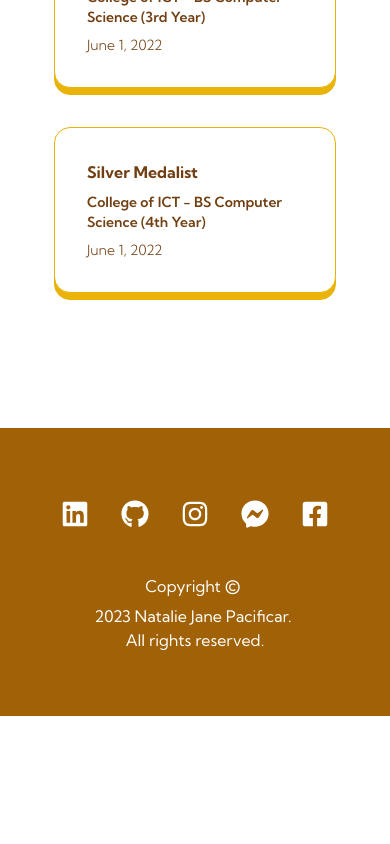
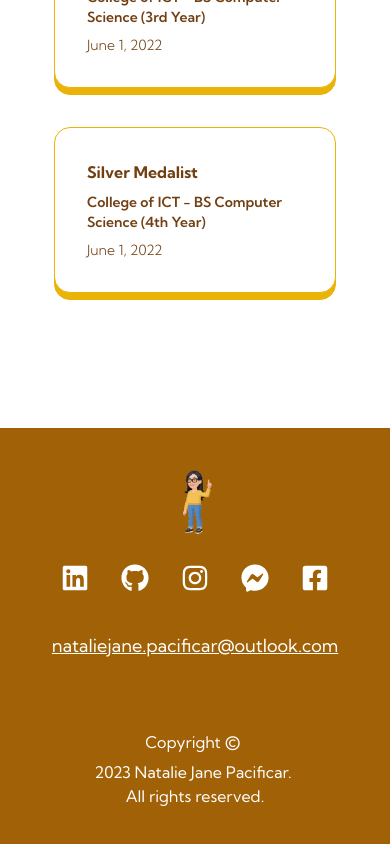
Before and after one commit to Fynmn/react-typescript-portfolio, a React (Vite) app: page / in a window 390 px wide. Shown: the part 7839-8683 px from the top of the page. Before the commit the page ends 8555 px from the top, so only its background shows below. Built offline with nearby package versions, Linux system fonts and the light colour scheme.

Commit message:
feat: added pixel art version of me and back to top feature on footer

```diff
--- a/src/components/sections/Footer.tsx
+++ b/src/components/sections/Footer.tsx
@@ -7,17 +7,59 @@ import { RxDoubleArrowDown } from "react-icons/rx";
 import { motion } from "framer-motion";
 import contacts from "@/data/contacts";
 import ContactCard from "../ContactCard";
+import { useEffect, useRef } from "react";
+import tippy from "tippy.js";
+import "tippy.js/dist/tippy.css";
+import { Link } from "react-scroll";
 
 interface FooterProps extends SectionProps {}
 
 const Footer: React.FC<FooterProps> = ({ sectionRef }) => {
+  const buttonRef = useRef(null);
+
+  useEffect(() => {
+    if (buttonRef.current) {
+      tippy(buttonRef.current, {
+        content: "back to top",
+        placement: "right",
+        trigger: "mouseenter",
+        theme: "primary",
+        // arrow: false,
+      });
+    }
+  }, []);
+
   return (
     <section
-      id="Footer-section"
+      id="contact-section"
       ref={sectionRef}
       className="max-w-7xl w-full mx-auto relative"
     >
-      <div className="bg-yellow-700 text-white py-16 mt-32 flex flex-col gap-y-8">
+      <div className="bg-yellow-700 text-white pb-16 mt-32 flex flex-col">
+        <div
+          className="relative h-20 w-20 mx-auto mb-8 mt-4 hover:-top-2 group"
+          ref={buttonRef}
+        >
+          <button className="">
+            <Link
+              to={"introduction-section"}
+              smooth={true}
+              offset={5}
+              duration={700}
+            >
+              <img
+                className="absolute object-contain w-full h-full"
+                src="/assets/img/nat-pixel.png"
+                alt="Nat in pixel art"
+              />
+            </Link>
+          </button>
+          <span
+            className={`group-hover:w-6 mx-auto rounded-lg group-hover:left-0 group-hover:bg-yellow-500 block absolute right-0 -bottom-8 h-2 transition-all duration-400 ease-in"
+          }`}
+          />
+        </div>
+        <div className="flex flex-col gap-y-8 ">
           <div className="flex justify-center gap-x-4 sm:gap-x-8">
             {contacts.map((contact) => (
               <motion.a
@@ -33,13 +75,19 @@ const Footer: React.FC<FooterProps> = ({ sectionRef }) => {
               </motion.a>
             ))}
           </div>
-        <span className="flex flex-wrap justify-center px-16 items-center">
+          <div>
+            <p className="underline text-lg sm:text-2xl text-white text-center">
+              nataliejane.pacificar@outlook.com
+            </p>
+          </div>
+          <span className="flex flex-wrap justify-center px-16 items-center mt-8">
             <p className="mr-1">Copyright</p>
             <p className="text-2xl pb-1 mr-1 flex">©</p>
             <p className="mr-1">2023 Natalie Jane Pacificar.</p>
             <p className="">All rights reserved.</p>
           </span>
         </div>
+      </div>
     </section>
   );
 };
```
Also changed, not shown: public/assets/img/nat-pixel.png (added). Lines whose indentation alone changed are shown as unchanged.
